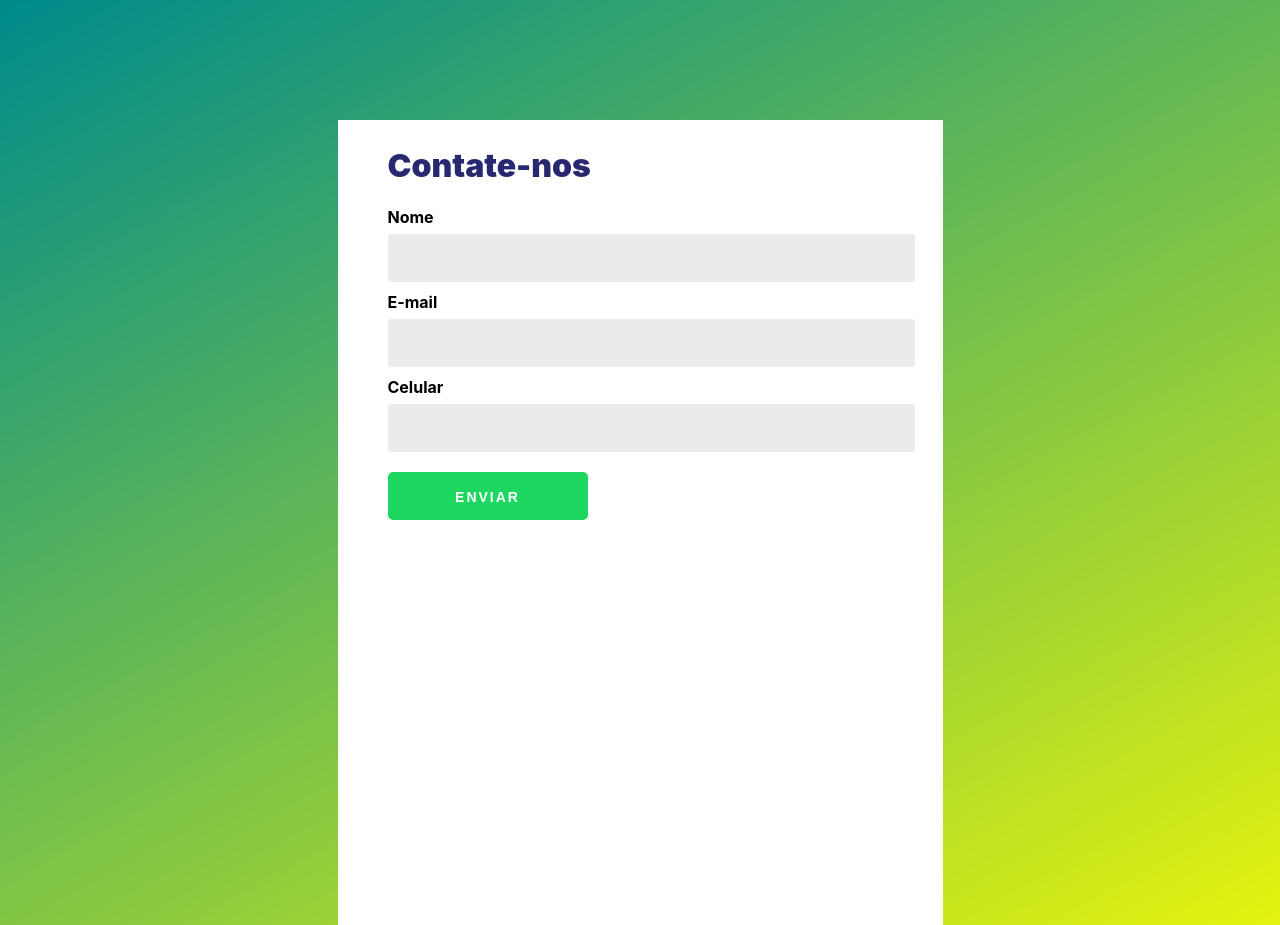
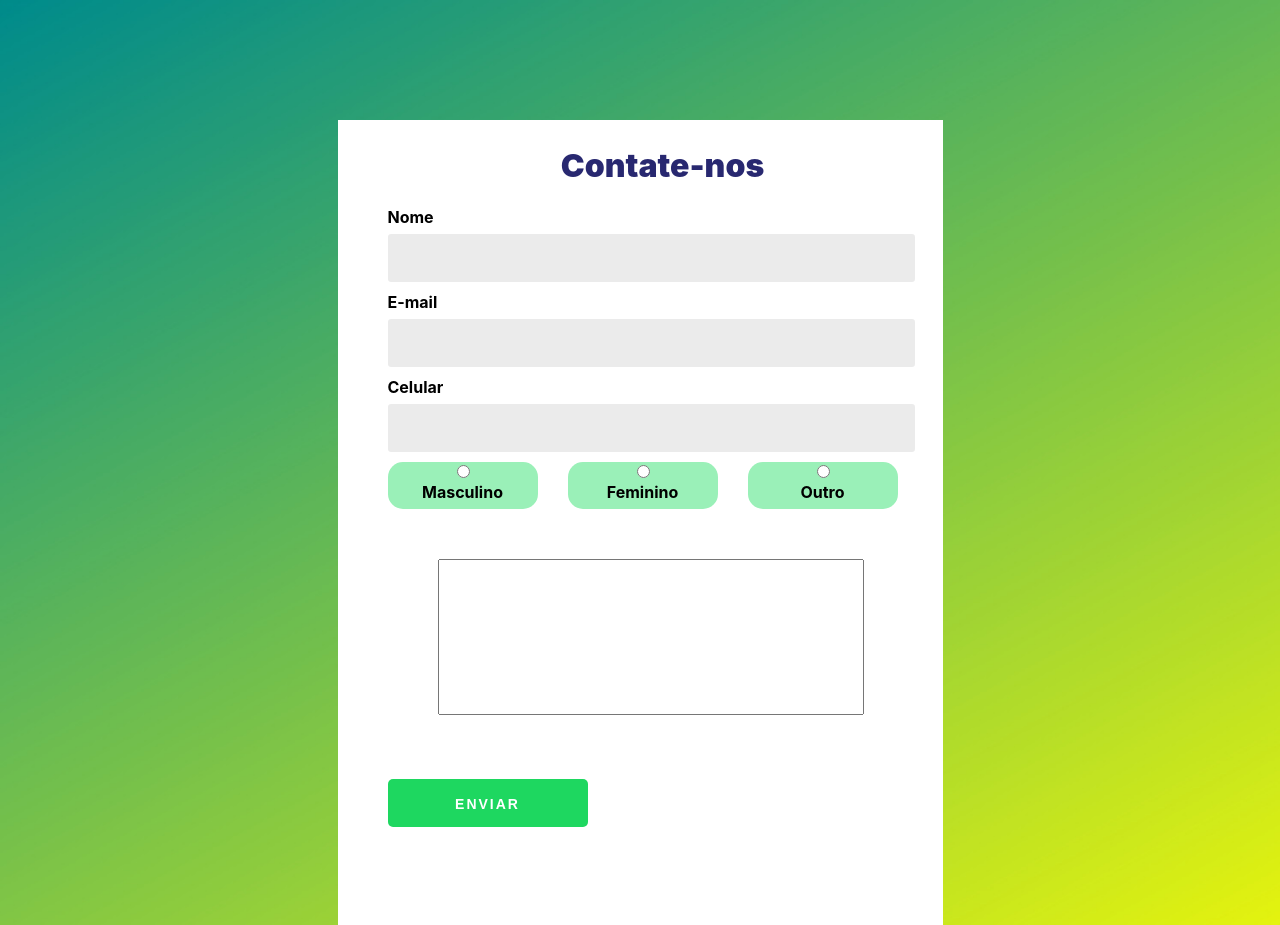
Before and after one commit to caiobarbosa881/react-contact-form, a React (Create React App) app: page / in a window 1280 px wide. Built offline with nearby package versions, Linux system fonts and the light colour scheme; a web font is replaced by a local one.

Commit message:
Form MVP

```diff
--- a/src/components/MainForm.css
+++ b/src/components/MainForm.css
@@ -8,21 +8,22 @@
     width: 550px;
     font-weight: bold;
     margin-top: 120px;
-    text-align: left;
     padding: 5px;
     padding-left: 50px;
 }
 h1{
     font-weight: bolder;
-    color: rgb(40, 40, 112)
+    color: rgb(40, 40, 112);
+    text-align: center;
 }
 label{
     display: block;
     margin-bottom: 7px;
 }
 button{
+    margin-left: auto;
+    margin-right: auto;
     margin-top: 10px;
-    display: inline-block;
     outline: none;
     cursor: pointer;
     font-size: 14px;
@@ -43,13 +44,6 @@ button{
     height: 48px;
     justify-content: center;
     width: 200px;
-}
-.vertical-center{
-    margin: 0;
-    position: absolute;
-    top: 50%;
-    -ms-transform: translateY(-50%);
-    transform: translateY(-50%);
 }
 button:hover{
     transform: scale(1.04);
@@ -78,3 +72,18 @@ button:hover{
     color: red;
     transition: all 5s ease-out;
 }
+.radio{
+    text-align: center;
+    border-radius: 15px;
+    background-color: #9af0b8;
+    margin-right: 30px;
+    float: left;
+    width: 150px;
+}
+textarea{
+    margin: 50px;
+    width: 420px;
+    height: 150px;
+    font-size: 20px;
+    resize: none;
+}
--- a/src/components/MainForm.js
+++ b/src/components/MainForm.js
@@ -1,5 +1,5 @@
 import React from 'react';
-import { useFormik } from 'formik';
+import { useFormik, Field, FormikProvider } from 'formik';
 import './MainForm.css';
 import NumberFormat from 'react-number-format';
 import * as Yup from 'yup';
@@ -10,14 +10,13 @@ function MainForm() {
 
   const phoneMask = /^(\([0-9]{2}\))\s([0-9]{1})?([0-9]{4})-([0-9]{4})$/;
 
-  const cpfMask = /^(?:\+)[0-9]{2}\s?(?:\()[0-9]{2}(?:\))\s?[0-9]{4,5}(?:-)[0-9]{4}$/;
-
-
   const formik = useFormik({
     initialValues: {
       nome: '',
       email: '',
       celular: '',
+      genero: '',
+      mensagem: '',
     },
     onSubmit: values => {
       alert(JSON.stringify(values, null, 2));
@@ -33,12 +32,14 @@ function MainForm() {
       celular: Yup.string()
       .matches(phoneMask, 'Celular não é valido')
       .required('Celular é obrigatório'),
+      mensagem: Yup.string('')
+      .max(200, 'Limite de 200 caracteres'),
     }),
   });
   return (
     <form className='form-container' onSubmit={formik.handleSubmit}>
       <h1>Contate-nos</h1>
-      <label htmlFor="nome">Nome</label>
+      <label>Nome</label>
       <input
         className='input'
         id="nome"
@@ -48,9 +49,9 @@ function MainForm() {
         onBlur={formik.handleBlur}
         value={formik.values.nome}
       />
-       {formik.errors.nome ? <div>{formik.errors.nome}</div> : null}
+       {formik.errors.nome ? <div className='error'>{formik.errors.nome}</div> : null}
 
-      <label htmlFor="email">E-mail</label>
+      <label>E-mail</label>
       <input
         className='input'
         id="email"
@@ -60,9 +61,9 @@ function MainForm() {
         onBlur={formik.handleBlur}
         value={formik.values.email}
       />
-      {formik.errors.email ? <div>{formik.errors.email}</div> : null}
+      {formik.errors.email ? <div className='error'>{formik.errors.email}</div> : null}
 
-      <label htmlFor="celular">Celular</label>
+      <label>Celular</label>
       <NumberFormat
         format={'(##) #####-####'}
         className='input'
@@ -73,9 +74,31 @@ function MainForm() {
         onBlur={formik.handleBlur}
         value={formik.values.celular}
       />
-      {formik.errors.celular ? <div>{formik.errors.celular}</div> : null}
+      {formik.errors.celular ? <div className='error'>{formik.errors.celular}</div> : null}
 
-      <button type="submit">Enviar</button>
+    <div className='radio' >
+      <input className='radio-input' type="radio" id="genero" name="genero" value={formik.values.genero}/>
+      <label>Masculino</label>
+    </div>
+
+    <div className='radio' >
+      <input className='radio-input' type="radio" id="genero" name="genero" value={formik.values.genero}/>
+      <label>Feminino</label>
+    </div>
+
+    <div className='radio'>
+      <input className='radio-input' type="radio" id="genero" name="genero" value={formik.values.genero}/>
+      <label>Outro</label>
+    </div>
+
+        <textarea name='mensagem'  type="text" id="mensagem"
+        onChange={formik.handleChange}
+        onBlur={formik.handleBlur}
+        value={formik.values.mensagem} cols={40} rows={15}/>
+        {formik.errors.mensagem ? <div className='error'>{formik.errors.mensagem}</div> : null}
+
+        <button className='vertical-center' type="submit">Enviar</button>
+
     </form>
   )
 }
```
